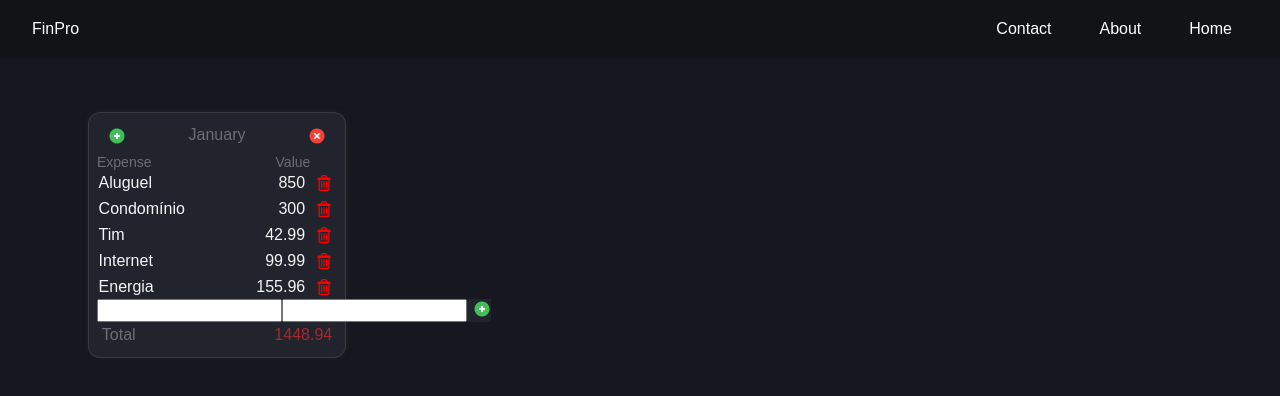
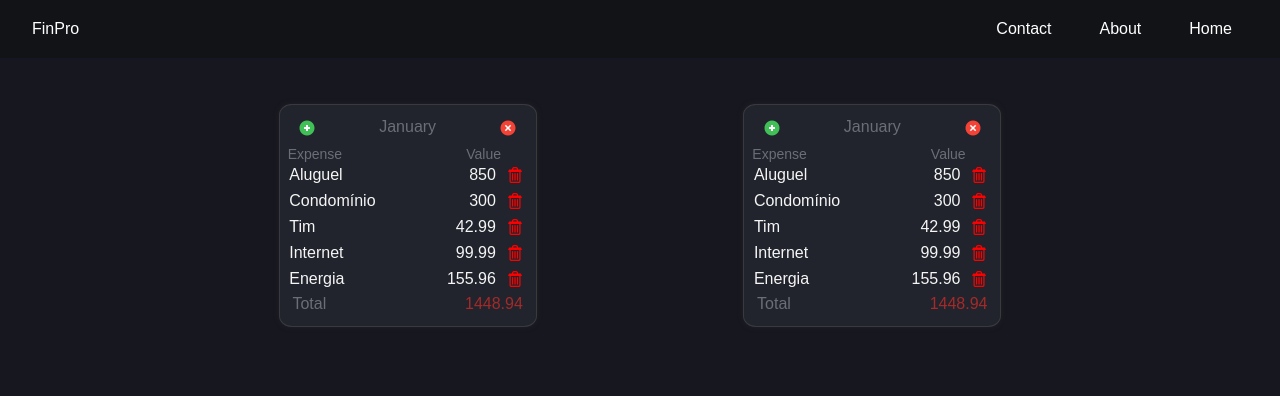
Before and after one commit to BrunoSTB/FinPro, an Angular app: page / in a window 1280 px wide. Shown: the top 396 px of the page. Built offline with nearby package versions, Linux system fonts and the light colour scheme.

Commit message:
improvements on expenses card

```diff
--- a/src/app/app.component.html
+++ b/src/app/app.component.html
@@ -1,2 +1,2 @@
 <app-top-navbar></app-top-navbar>
-<app-expenses-card></app-expenses-card>
+<app-expenses></app-expenses>
--- a/src/app/app.component.ts
+++ b/src/app/app.component.ts
@@ -2,11 +2,12 @@ import { Component } from '@angular/core';
 import { RouterOutlet } from '@angular/router';
 import { TopNavbarComponent } from './top-navbar/top-navbar.component';
 import { ExpensesCardComponent } from './expenses-card/expenses-card.component';
+import { ExpensesComponent } from './expenses/expenses.component';
 
 @Component({
   selector: 'app-root',
   standalone: true,
-  imports: [RouterOutlet, TopNavbarComponent, ExpensesCardComponent],
+  imports: [RouterOutlet, TopNavbarComponent, ExpensesCardComponent, ExpensesComponent],
   templateUrl: './app.component.html',
   styleUrl: './app.component.css'
 })
--- /dev/null
+++ b/src/app/expense-form/expense-form.component.css
@@ -0,0 +1,28 @@
+.new-entry {
+    display: flex;
+    align-items: center;
+    justify-content: space-between;
+}
+
+.name-input, .value-input {
+    width: 90%;
+    padding: 5px;
+    box-sizing: border-box;
+    color: black;
+}
+
+.name-column {
+    flex: 5;
+    text-align: left;
+}
+
+.value-column {
+    flex: 3;
+    text-align: right;
+}
+
+.card-button {
+    background-color: #21242C;
+    border: none;
+    cursor: pointer;
+}
--- /dev/null
+++ b/src/app/expense-form/expense-form.component.html
@@ -0,0 +1,5 @@
+<form (ngSubmit)="submitForm()" #form="ngForm" class="new-entry">
+    <input class="name-column name-input" id="name" name="name" type="text" [(ngModel)]="formData.name" required>
+    <input class="value-column value-input" id="value" name="value" type="number" [(ngModel)]="formData.value" required>
+    <button type="submit"  class="card-button"><img src="../assets/add-button-18px.png"></button>
+</form>
--- /dev/null
+++ b/src/app/expense-form/expense-form.component.ts
@@ -0,0 +1,33 @@
+import { Component, Input, Output, EventEmitter } from '@angular/core';
+import { Expense } from '../types/expenses';
+import { FormsModule } from '@angular/forms';
+
+@Component({
+  selector: 'app-expense-form',
+  standalone: true,
+  imports: [FormsModule],
+  templateUrl: './expense-form.component.html',
+  styleUrl: './expense-form.component.css'
+})
+
+export class ExpenseFormComponent {
+  @Input() biggestId: number = 0;
+  @Input() currentDate: Date = new Date();
+  @Output() formSubmit = new EventEmitter<Expense>();
+
+  formData = {
+    name: '',
+    value: 0
+  };
+
+  submitForm() {
+    this.formSubmit.emit(
+      new Expense(
+        ++this.biggestId,
+        this.formData.name,
+        this.formData.value,
+        this.currentDate
+      )
+    );
+  }
+}
--- a/src/app/expenses-card/expenses-card.component.css
+++ b/src/app/expenses-card/expenses-card.component.css
@@ -1,7 +1,7 @@
 .card {
     background-color: #21242C;
-    margin: 7rem 5rem;
     width: 15rem;
+    margin: 1rem;
     border: 1px solid #3a3a3e;
     border-radius: 5%;
     box-shadow: #212128 0rem 0rem 0.3rem;
@@ -33,13 +33,6 @@
     padding-left: 0.1rem;
 }
 
-.new-entry {
-    display: flex;
-}
-.new-entry input {
-    flex: 2;
-}
-
 .name-column {
     flex: 5;
     text-align: left;
--- a/src/app/expenses-card/expenses-card.component.html
+++ b/src/app/expenses-card/expenses-card.component.html
@@ -1,6 +1,6 @@
 <div class="card">
     <div class="card-header">
-        <button class="card-button"><img src="../assets/add-button-18px.png"></button>
+        <button class="card-button" (click)="toggleForm()"><img src="../assets/add-button-18px.png"></button>
         <span>January</span>
         <button class="card-button"><img src="../assets/x-button-18px.png"></button>
     </div>
@@ -11,17 +11,15 @@
             <span class="value-column">Value</span>
             <span class="remove-column"></span>
         </div>
+
+        <app-expense-form *ngIf="showForm" (formSubmit)="handleFormSubmit($event)" [biggestId]="this.biggestId" [currentDate]="this.currentDate"></app-expense-form>
+
         <div class="body-content" *ngFor="let expense of expensesList">
             <span class="name-column">{{ expense.name }}</span>
             <span class="value-column">{{ expense.value }}</span>
             <button class="remove-column card-button" (click)="removeExpense(expense.id)"><img src="../assets/deletebutton.png"></button>
         </div>
 
-        <form class="new-entry">
-            <input type="text" class="name-column">
-            <input type="number" class="value-column">
-            <button class="remove-column card-button"><img src="../assets/add-button-18px.png"></button>
-        </form>
     </div>
 
     <div class="card-footer">
--- a/src/app/expenses-card/expenses-card.component.ts
+++ b/src/app/expenses-card/expenses-card.component.ts
@@ -1,16 +1,43 @@
 import { Component } from '@angular/core';
 import { Expense, expenses } from '../types/expenses'
-import { NgFor } from '@angular/common';
+import { NgFor, NgIf } from '@angular/common';
+import { FormsModule } from '@angular/forms';
+import { ExpenseFormComponent } from '../expense-form/expense-form.component';
 
 @Component({
   selector: 'app-expenses-card',
   standalone: true,
-  imports: [NgFor],
+  imports: [NgFor, NgIf, FormsModule, ExpenseFormComponent],
   templateUrl: './expenses-card.component.html',
   styleUrl: './expenses-card.component.css'
 })
+
 export class ExpensesCardComponent {
   expensesList = [...expenses];
+  currentDate: Date = new Date(2024, 1, 1);
+  biggestId = this.getItemWithHighestId();
+  showForm: boolean = false;
+
+  toggleForm() {
+    this.showForm = !this.showForm;
+  }
+
+  getItemWithHighestId(): number {
+    if (this.expensesList.length === 0) {
+      return 0;
+    }
+    return this.expensesList
+      .reduce((prev, current) => (prev.id > current.id) ? prev : current).id;
+  }
+
+  handleFormSubmit(formData: Expense) {
+    if(formData.name.length > 0)
+    {
+      this.biggestId = formData.id;
+      this.expensesList.push(formData);
+    }
+    this.toggleForm();
+  }
 
   getSum() {
     let sum: number = 0;
@@ -24,8 +51,5 @@ export class ExpensesCardComponent {
 
   removeExpense(expenseId: number) {
     this.expensesList = this.expensesList.filter(x => x.id !== expenseId);
-    console.log('foi');
   }
-
-
 }
--- a/src/app/expenses/expenses.component.css
+++ b/src/app/expenses/expenses.component.css
@@ -0,0 +1,6 @@
+.card-list {
+    display: flex;
+    flex-wrap: wrap;
+    padding: 5rem;
+    justify-content: space-evenly;
+}
--- a/src/app/expenses/expenses.component.html
+++ b/src/app/expenses/expenses.component.html
@@ -1 +1,4 @@
-<p>expenses works!</p>
+<div class="card-list">
+    <app-expenses-card></app-expenses-card>
+    <app-expenses-card></app-expenses-card>
+</div>
--- a/src/app/expenses/expenses.component.ts
+++ b/src/app/expenses/expenses.component.ts
@@ -1,9 +1,10 @@
 import { Component } from '@angular/core';
+import { ExpensesCardComponent } from '../expenses-card/expenses-card.component';
 
 @Component({
   selector: 'app-expenses',
   standalone: true,
-  imports: [],
+  imports: [ExpensesCardComponent],
   templateUrl: './expenses.component.html',
   styleUrl: './expenses.component.css'
 })
--- a/src/app/types/expenses.ts
+++ b/src/app/types/expenses.ts
@@ -1,11 +1,18 @@
-export interface Expense {
+export class Expense {
     id: number;
     date: Date;
     name: string;
     value: number;
+
+    constructor(_id:number, _name: string, _value: number, _date: Date) {
+        this.id = _id;
+        this.name = _name;
+        this.value = _value;
+        this.date = _date;
+    }
 }
 
-export const expenses = [
+export const expenses: Expense[] = [
     {
         id: 1,
         date: new Date(2024, 2, 4),
```
Also changed, not shown: 1 other file (tests, documents, lock files or other folders).
